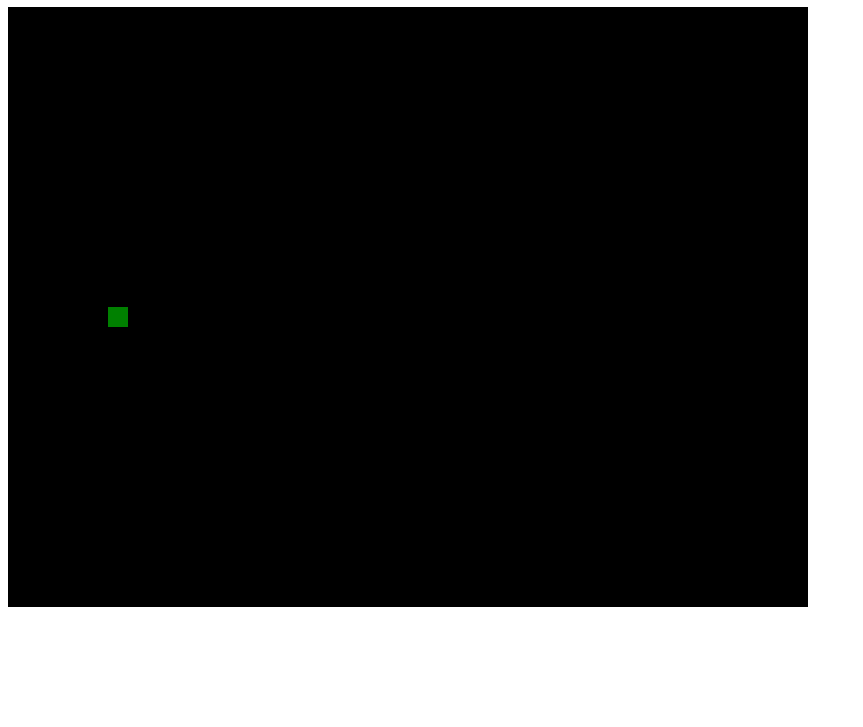
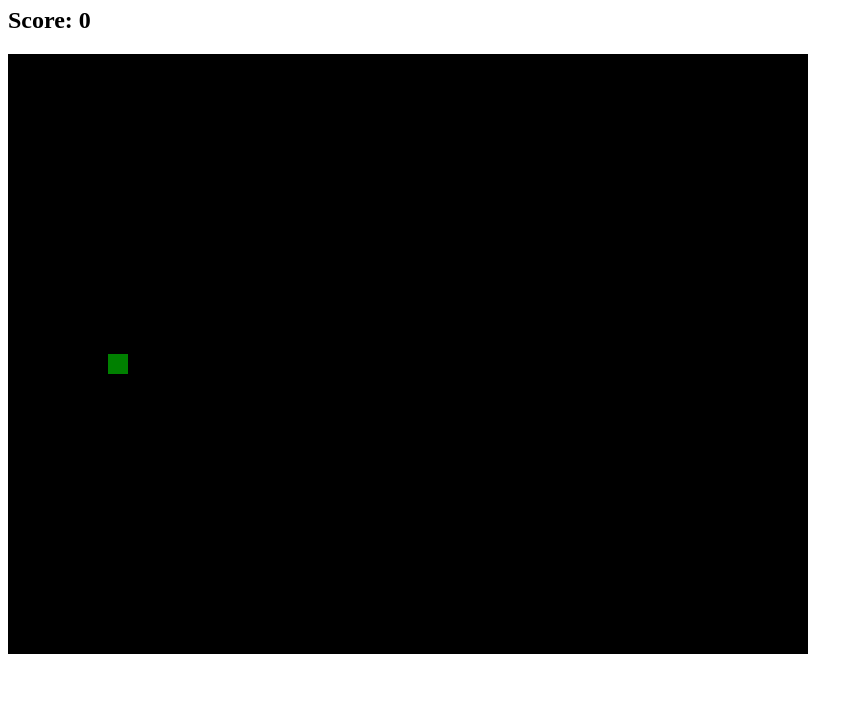
Before and after one commit to sam-shock924/Snake-Game, a plain HTML site: page index.html in a window 1280 px wide. Shown: the part 73-800 px from the top of the page, without its empty margins (0-863 px from the left). Drawn offline with Linux system fonts and the light colour scheme.

Commit message:
starting collision

```diff
--- a/index.html
+++ b/index.html
@@ -9,6 +9,7 @@
 	</head>
 	<body>
 		<h1>Snake Game</h1>
+		<h2 id="game-score">Score: 0</h2>
 		<canvas id="snake-game-canvas" width="800px" height="600px"></canvas>
 		<script src="game.js"></script>
 	</body>
```
